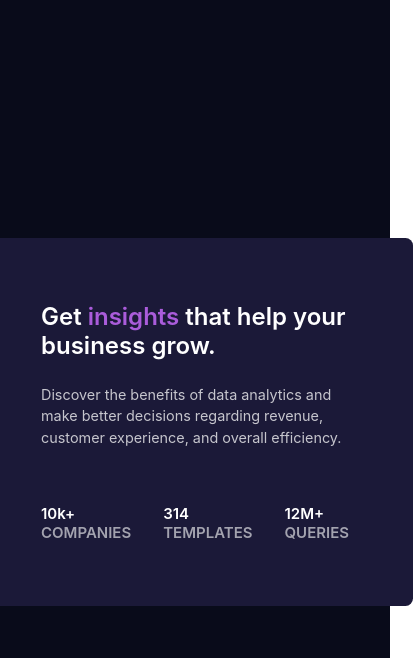
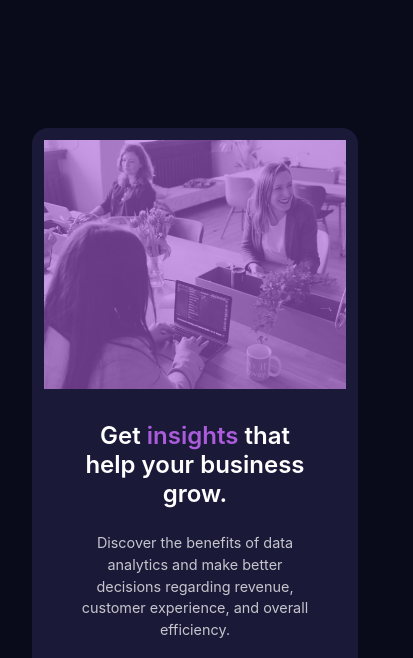
Before and after one commit to jann88/stats-preview-card, a plain HTML site: page index.html in a window 390 px wide. Shown: the top 658 px of the page, 413 px wide, since content can reach past the window. Drawn offline with Linux system fonts and the light colour scheme.

Commit message:
responsiveness attempt

```diff
--- a/styles.css
+++ b/styles.css
@@ -28,6 +28,7 @@ body {
     font-size: 15px;
     font-family: 'Inter', 'Lexend-Deca';
     font-weight: normal ;
+    background-color: var(--Very-dark-blue);
 }
 img, svg {
     display: block;
@@ -47,7 +48,7 @@ img, svg {
     place-content: center;
     grid-template-columns: 1fr 1fr;
     background-color: var(--Dark-desaturated-blue);
-    border-radius: .5em .5em;
+    /* border-radius: 1em 1em; */
 }
 .left-side {
     display: flex;
@@ -106,3 +107,70 @@ img, svg {
     opacity: .6;
     /* background-color: hsla(277, 64%, 61%, 0.6); */
 }
+
+@media (max-width: 425px){
+    body {
+        font-size: 12px;
+    }
+.card {
+    display: grid;
+    grid-template-columns: 1fr;
+    padding: 1em 1em;
+    overflow: hidden;
+    margin: 8rem 2rem;
+    border-radius: 1rem 1rem;
+}
+.left-side {
+    grid-row: 2;
+    width: 100%;
+    height: 100%;
+    font-size: .5rem;
+    text-align: center;
+    margin: 0 0 0 0;
+    /* margin-top: 1rem; */
+}
+.left-side .description{
+    margin-bottom: 1.5rem;
+}
+.left-stats{
+    flex-direction: column;
+}
+.left-stats h2 {
+  font-size: 2rem;
+  text-align: center;
+}
+.left-stats span {
+    font-size: .8rem;
+    display: flex;
+    justify-content: center;
+    text-align: center;
+    margin-top: 0.5em;
+}
+.card-img img {
+    width: 100%;
+    height: 100%;
+    object-fit: cover;
+}
+}
+
+@media (min-width: 1440px) {
+    body {
+        font-size: 20px;
+    }
+    .left-side {
+        margin-inline: 3rem;
+        padding: 5rem 5rem;
+    }
+.title {
+    font-size: 32px;
+}
+.description {
+    font-size: 20px;
+}
+.left-stats {
+font-size: 25px;
+}
+.left-stats span {
+    font-size: 12px;
+}
+}
```
